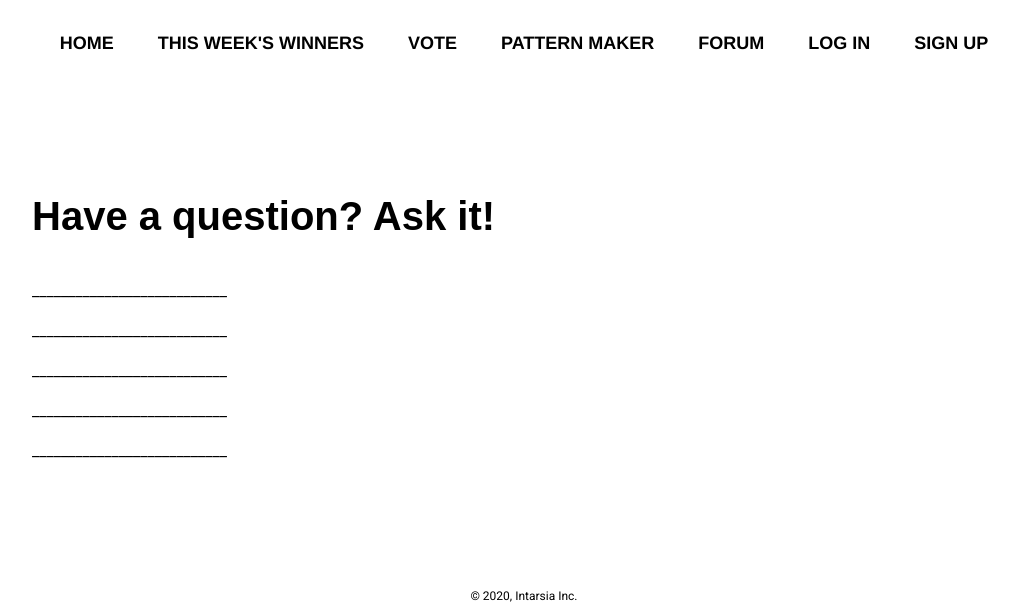
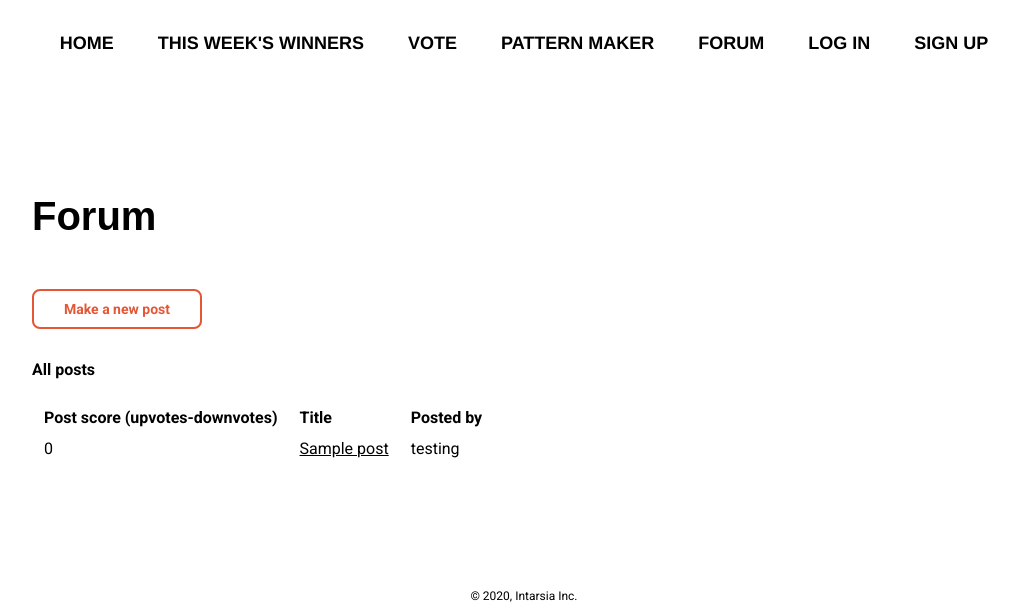
Before and after one commit to s-yjunn/CourseMapping, a PHP site: page / in a window 1280 px wide, after a click on "FORUM". Shown: the part 185-800 px from the top of the page, without its empty margins (116-1135 px from the left). Run offline with PHP 8.4, Linux system fonts and the light colour scheme.

Commit message:
Added basic forum posting

```diff
--- a/Knit/Code/Public/css/home.css
+++ b/Knit/Code/Public/css/home.css
@@ -123,3 +123,39 @@ input[type=text], input[type=password] {
 		margin: 50px 50px;
 	}
 }
+
+/*Forum stuff*/
+.forumPost {
+    display: none;
+}
+
+#Forum a {
+    text-decoration: underline;
+}
+
+#Forum td, #Forum th {
+    text-align: left;
+    padding: 5px 10px;
+}
+
+/*background to make modal divs "float"*/
+.dark {
+    display: none; /* Hidden by default */
+    position: fixed;
+    z-index: 1; /* Sit on top */
+    left: 0;
+    top: 0;
+    width: 100%;
+    height: 100%;
+    overflow: hidden;
+    background-color: hsla(0, 0%, 23%, 0.8);
+    padding-top: 30px;
+}
+
+/*modals to float over some 'dark' div*/
+.float {
+    width: 50%;
+    margin: auto;
+    padding: 10px;
+    background-color: white;
+}
--- /dev/null
+++ b/Knit/Code/Public/data/forum.json
@@ -0,0 +1 @@
+[{"title":"Sample post","author":"testing","content":"This is just a dummy post to show what posts look like.","score":0,"responses":[]}]
--- a/Knit/Code/Public/index.php
+++ b/Knit/Code/Public/index.php
@@ -43,5 +43,8 @@
 </div>
 
 <script src="js/tabs.js"></script>
+<script src="js/forum.js"></script>
+<script src="js/showHide.js"></script>
+<script src="https://ajax.googleapis.com/ajax/libs/jquery/3.5.1/jquery.min.js"></script>
 </body>
 </html>
--- /dev/null
+++ b/Knit/Code/Public/js/forum.js
@@ -0,0 +1,22 @@
+//This function (horrible name, I'm sorry) sends the new post to a php file to be added to forum.json, and refreshes the main forum div
+function postPost(username) {
+    hide('composePost');
+    //console.log("Post was posted!");
+    var postTitle = document.getElementById("postTitle").value;
+    var postContent = document.getElementById("postContent").value;
+    var postAuthor = username;
+    var forumMessage = "";
+    if (postTitle != "" && postContent !="") {
+        var post = {title: postTitle, author: postAuthor, content: postContent, score: 0, responses: []};
+        var postString = JSON.stringify(post);
+        var xmlhttp=new XMLHttpRequest();
+        xmlhttp.onreadystatechange=function() {
+            if (this.readyState==4 && this.status==200) {
+
+                $("#Forum").load(location.href+" #Forum>*","");
+            }
+        }
+        xmlhttp.open("GET","php/addPost.php?post="+postString, true);
+        xmlhttp.send();
+    }
+}
--- /dev/null
+++ b/Knit/Code/Public/js/showHide.js
@@ -0,0 +1,11 @@
+//This file contains shorthand functions to display or hide elements
+
+//This function shows an element
+function show(elmId) {
+    document.getElementById(elmId).style.display = "block";
+}
+
+//This function hides an element
+function hide(elmId){
+    document.getElementById(elmId).style.display = "none";
+}
--- a/Knit/Code/Public/php/lib.php
+++ /dev/null
@@ -1,5 +0,0 @@
-<?php
-//We'll put our php libraries in this folder.
-
-//Nothing here yet!! Had to make this to make the folder, blah blah delete/change freely
-?>
--- a/Knit/Code/Public/tabContent/forum.php
+++ b/Knit/Code/Public/tabContent/forum.php
@@ -1,10 +1,61 @@
+<?php
+	//Just setting this manually for testing; later it'll be a session variable
+  $username = "Isabel";
+
+  //Getting all the existing posts from our json file
+  $posts = json_decode(file_get_contents("data/forum.json"), true);
+?>
 <div id="Forum" class="tabcontent">
 	<div class="card">
-	  <h3>Have a question? Ask it!</h3>
-	  <p>___________________________</p>
-	  <p>___________________________</p>
-	  <p>___________________________</p>
-	  <p>___________________________</p>
-	  <p>___________________________</p>
+    <h3>Forum</h3>
+    <!--This div is what the user sees when they first open the forum-->
+    <div id="forumHome">
+      <button type="button" onclick="show('composePost')">Make a new post</button>
+      <!--This div contains a form to compose a post. It should be hidden ordinarily and shown when the user hits the "make a new post" button-->
+      <div class="dark" id="composePost">
+        <div class="float">
+          <h4>Compose post</h4>
+            <input type="text" id="postTitle" placeholder="Your post's title"><br>
+            <textarea id = "postContent" placeholder="Your post's content"></textarea><br>
+            <button type="button" onclick="postPost('<?=$username; ?>')">Post</button>
+          <button id="close" onclick="hide('composePost')">Cancel</button>
+        </div>
+      </div>
+
+      <!--This is the forum "menu": a table of links to existing forum posts-->
+      <h4>All posts</h4>
+      <table>
+      <tr>
+        <!--We can get rid of these titles later, just for clarity now-->
+        <th>Post score (upvotes-downvotes)</th>
+        <th>Title</th>
+        <th>Posted by</th>
+      </tr>
+        <?php
+          //Loop through the posts and get overview information
+          foreach ($posts as $key => $value) {
+            echo "<tr>
+              <td>" . $value["score"] .  "</td>
+              <td><a onclick=\"hide('forumHome'); show('$key');\">" . $value["title"] . "</a></td>
+              <td>" . $value["author"] . "</td>
+            </tr>";
+          }
+        ?>
+      </table>
+    </div>
+
+    <!--The following divs are the posts themselves, which should be hidden ordinarily and shown when a user clicks on the title of a post -->
+    <?php
+      //Loop through the posts and make a div for each of them
+      foreach ($posts as $key => $value) {
+        echo "<div id='$key' class='forumPost'>
+        <p><a onclick=\"hide('$key'); show('forumHome')\">Return to forum menu</a></p>
+        <h4>" . $value["title"] . "</h4>
+        <p>by " . $value["author"] .  "</p>
+        <p>" . $value["content"] . "</p>";
+        echo "<p>Comments will go here in the next dev phase.</p>";
+        echo "</div>";
+      }
+    ?>
 	</div>
 </div>
```
Also changed, not shown: Knit/Code/Public/php/addPost.php (added, +12 -0 lines).
